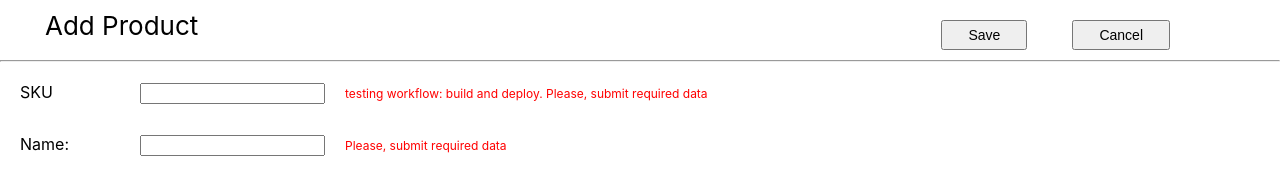
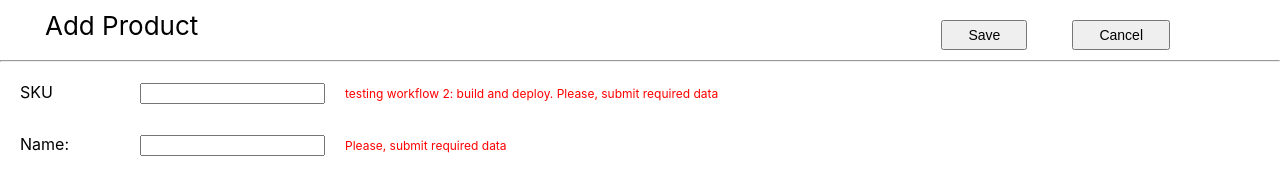
Before and after one commit to OsSLatvia/scandi, a React (Create React App) app: page /add-product in a window 1280 px wide. Shown: the top 176 px of the page. Built offline with nearby package versions, Linux system fonts and the light colour scheme.

Commit message:
build workflow test 2

```diff
--- a/package.json
+++ b/package.json
@@ -10,6 +10,7 @@
     "jquery": "^3.7.1",
     "react": "^18.3.1",
     "react-dom": "^18.3.1",
+    "react-router-dom": "^6.27.0",
     "react-scripts": "5.0.1",
     "sass": "^1.77.6",
     "web-vitals": "^2.1.4"
--- a/src/add-product.js
+++ b/src/add-product.js
@@ -24,7 +24,7 @@ function AddProduct() {
   });
 
   const [validationError, setValidationError] = useState({
-    sku: 'testing workflow: build and deploy. Please, submit required data',
+    sku: 'testing workflow 2: build and deploy. Please, submit required data',
     name: 'Please, submit required data',
     price: 'Please, submit required data',
     size: 'Please, submit required data',
```
Also changed, not shown: 1 other file (tests, documents, lock files or other folders).
